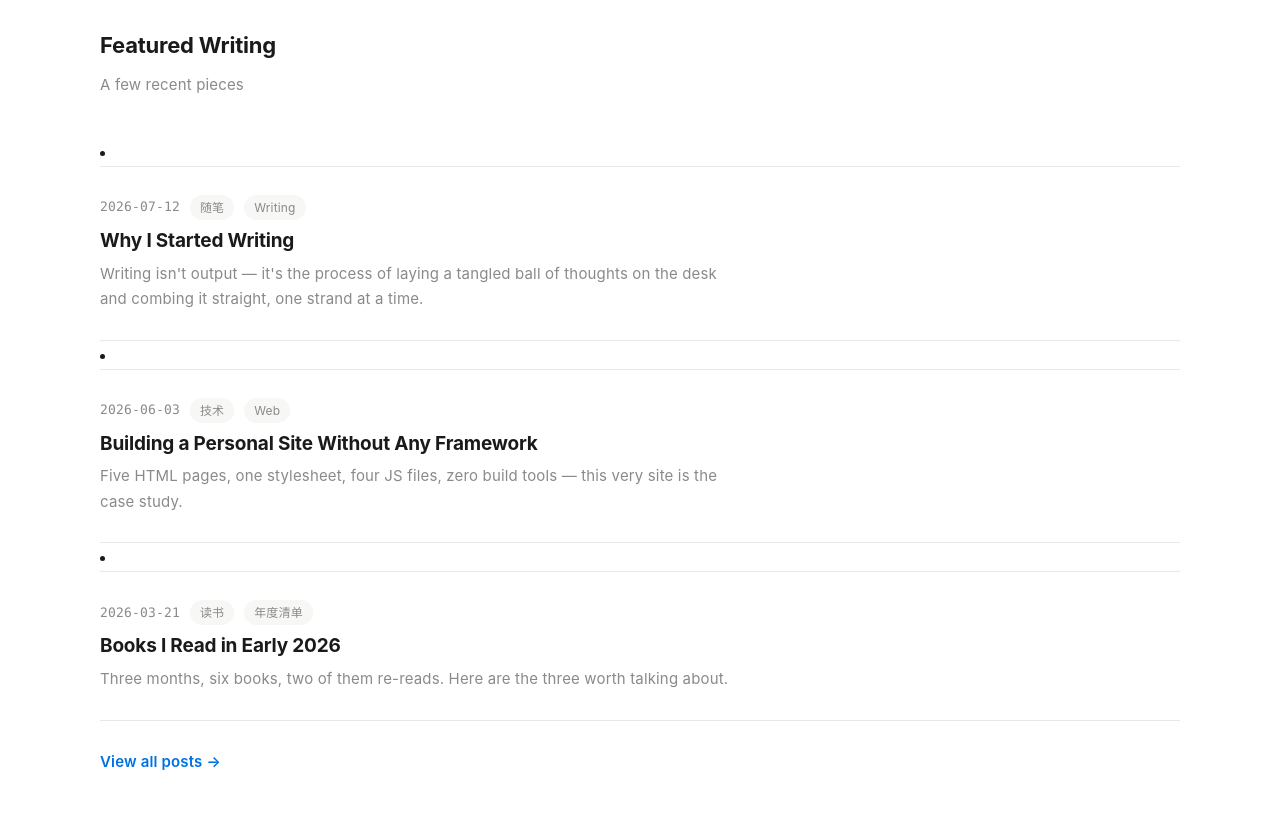
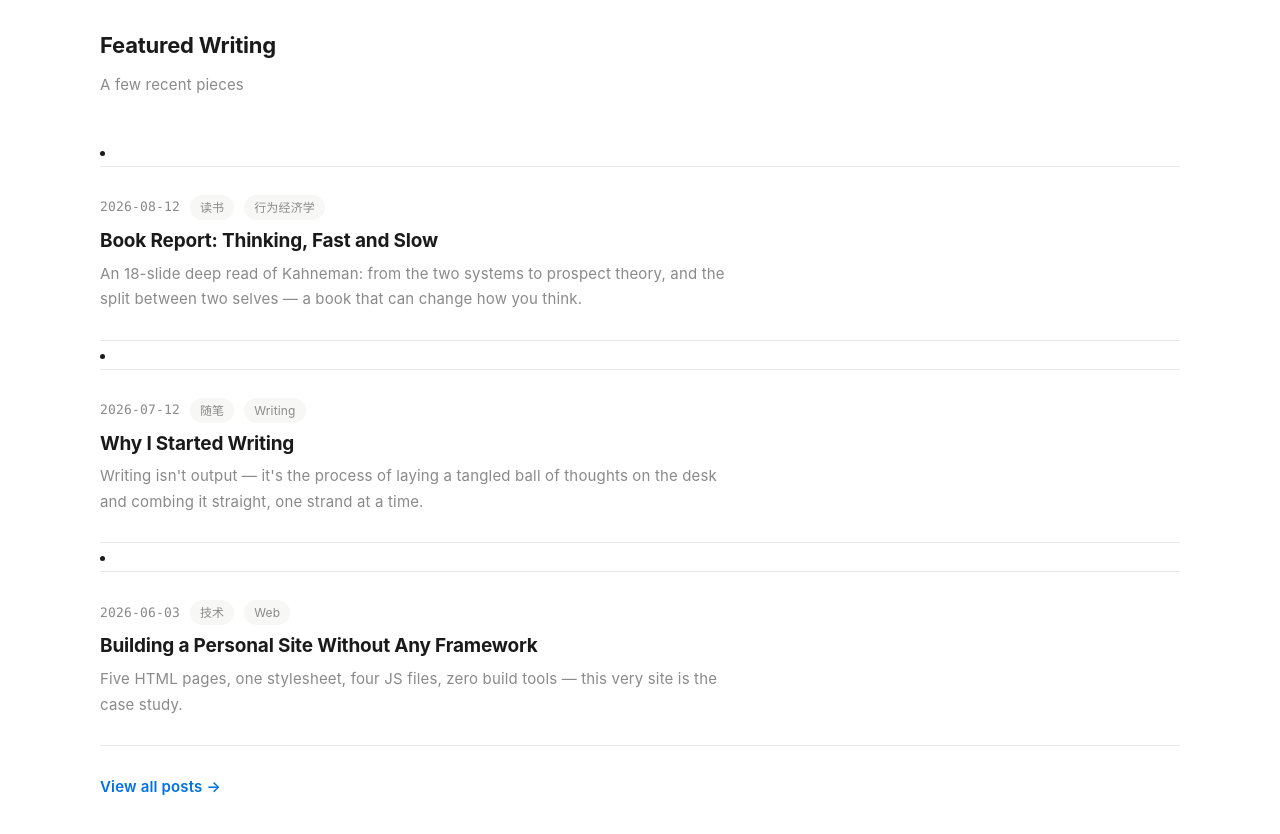
Before and after one commit to geoffreyzhou1104/geoffreyzhou1104.github.io, a plain HTML site: page index.html in a window 1280 px wide. Shown: the part 660-1494 px from the top of the page. Drawn offline with Linux system fonts and the light colour scheme.

Commit message:
Add book report: Thinking, Fast and Slow (article + PPTX download)

```diff
--- a/assets/css/style.css
+++ b/assets/css/style.css
@@ -635,6 +635,12 @@ button {
   color: var(--text-secondary);
 }
 
+/* Download button block inside article body */
+.article-body .article-dl {
+  display: inline-flex;
+  margin: 12px 0 32px;
+}
+
 .article-body li {
   margin-bottom: 8px;
 }
--- a/assets/data/articles.js
+++ b/assets/data/articles.js
@@ -5,6 +5,56 @@
    ============================================================ */
 
 const ARTICLES = [
+  {
+    id: "thinking-fast-and-slow",
+    date: "2026-08-12",
+    tags: ["读书", "行为经济学"],
+    cover: "g1",
+    zh: {
+      title: "读书报告：《思考，快与慢》",
+      excerpt:
+        "18 页 PPT 精读卡尼曼：从双系统到前景理论，再到两个自我的分裂——一本可以改变你思维方式的书。",
+      content: [
+        { type: "p", text: "断断续续读完了丹尼尔·卡尼曼的《思考，快与慢》，顺手做了一份 18 页的读书报告。这篇短文是报告的导览，完整 PPT 可以在文末下载。" },
+        { type: "h2", text: "全书骨架" },
+        { type: "p", text: "五大部分、三十八章，从双系统到双自我，逐层揭示人类思维的运作机制：先讲两套思维系统如何分工，再看启发法带来的系统性偏见，接着是过度自信与决策错误，然后是前景理论，最后落在经验自我与记忆自我的分裂上。" },
+        { type: "h2", text: "核心框架：系统 1 与系统 2" },
+        { type: "p", text: "系统 1 快而省力，永远在线，靠联想记忆对世界作出连贯解释；系统 2 慢而费力，负责复杂计算。问题在于：系统 2 不是警觉的守门员，它是个懒汉，经常直接采纳系统 1 的答案——经典的「球拍与球」问题骗的就是它。" },
+        { type: "h2", text: "报告里重点展开的四个模块" },
+        { type: "list", items: [
+          "启发法与偏见：锚定效应、琳达问题与合取谬误、回归平均值；",
+          "过度自信：「知道」的错觉、专家直觉何时可信（卡尼曼与克莱恩的判断法则）；",
+          "前景理论：损失厌恶、禀赋效应、心理账户与框架效应——诺奖级的核心成果；",
+          "两个自我：经验自我与记忆自我，谁才是「我」。",
+        ]},
+        { type: "p", text: "报告最后提炼了九条实用原则，以及贯穿全书的三大对立结构（系统 1 vs 系统 2、经验 vs 记忆、统计直觉 vs 专家直觉），适合打印出来贴在工位上。" },
+        { type: "quote", text: "这是一本可以改变你思维方式的书。读了它，你对工作、世界以及自己的生活的看法都会改变。" },
+        { type: "link", href: "files/thinking-fast-and-slow.pptx", text: "下载完整读书报告（PPTX · 18 页）" },
+      ],
+    },
+    en: {
+      title: "Book Report: Thinking, Fast and Slow",
+      excerpt:
+        "An 18-slide deep read of Kahneman: from the two systems to prospect theory, and the split between two selves — a book that can change how you think.",
+      content: [
+        { type: "p", text: "I finally finished Daniel Kahneman's Thinking, Fast and Slow and turned my notes into an 18-slide report. This post is the guide; the full deck is downloadable at the end." },
+        { type: "h2", text: "The skeleton of the book" },
+        { type: "p", text: "Five parts, 38 chapters, moving from two systems to two selves: how the two thinking systems divide the labor, how heuristics produce systematic biases, where overconfidence and decision errors come from, prospect theory, and finally the split between the experiencing self and the remembering self." },
+        { type: "h2", text: "The core framework: System 1 and System 2" },
+        { type: "p", text: "System 1 is fast, effortless, always on, and constantly makes coherent sense of the world through associative memory. System 2 is slow and deliberate, in charge of hard computation. The catch: System 2 is not a vigilant gatekeeper — it's lazy, and it often just accepts System 1's answer. The classic bat-and-ball question exploits exactly this." },
+        { type: "h2", text: "Four modules the report covers in depth" },
+        { type: "list", items: [
+          "Heuristics & biases: anchoring, the Linda problem and conjunction fallacy, regression to the mean.",
+          "Overconfidence: the illusion of knowing, and when to trust expert intuition (the Kahneman–Klein rules).",
+          "Prospect theory: loss aversion, endowment effect, mental accounting, and framing — the Nobel-caliber core.",
+          "Two selves: the experiencing self vs. the remembering self — which one is \"you\"?",
+        ]},
+        { type: "p", text: "The deck closes with nine practical principles and the three big distinctions running through the whole book (System 1 vs. System 2, experiencing vs. remembering, statistical intuition vs. expert intuition) — worth printing and pinning above your desk." },
+        { type: "quote", text: "This is a book that can change how you think. Read it and your view of your work, the world, and your own life will shift." },
+        { type: "link", href: "files/thinking-fast-and-slow.pptx", text: "Download the full report (PPTX · 18 slides)" },
+      ],
+    },
+  },
   {
     id: "why-i-write",
     date: "2026-07-12",
--- a/assets/js/article.js
+++ b/assets/js/article.js
@@ -63,6 +63,8 @@
         return `<pre><code>${esc(block.text)}</code></pre>`;
       case "list":
         return `<ul>${block.items.map((i) => `<li>${esc(i)}</li>`).join("")}</ul>`;
+      case "link":
+        return `<a class="btn btn-primary article-dl" href="${esc(block.href)}" download>${esc(block.text)}</a>`;
       default:
         return `<p>${esc(block.text)}</p>`;
     }
```
